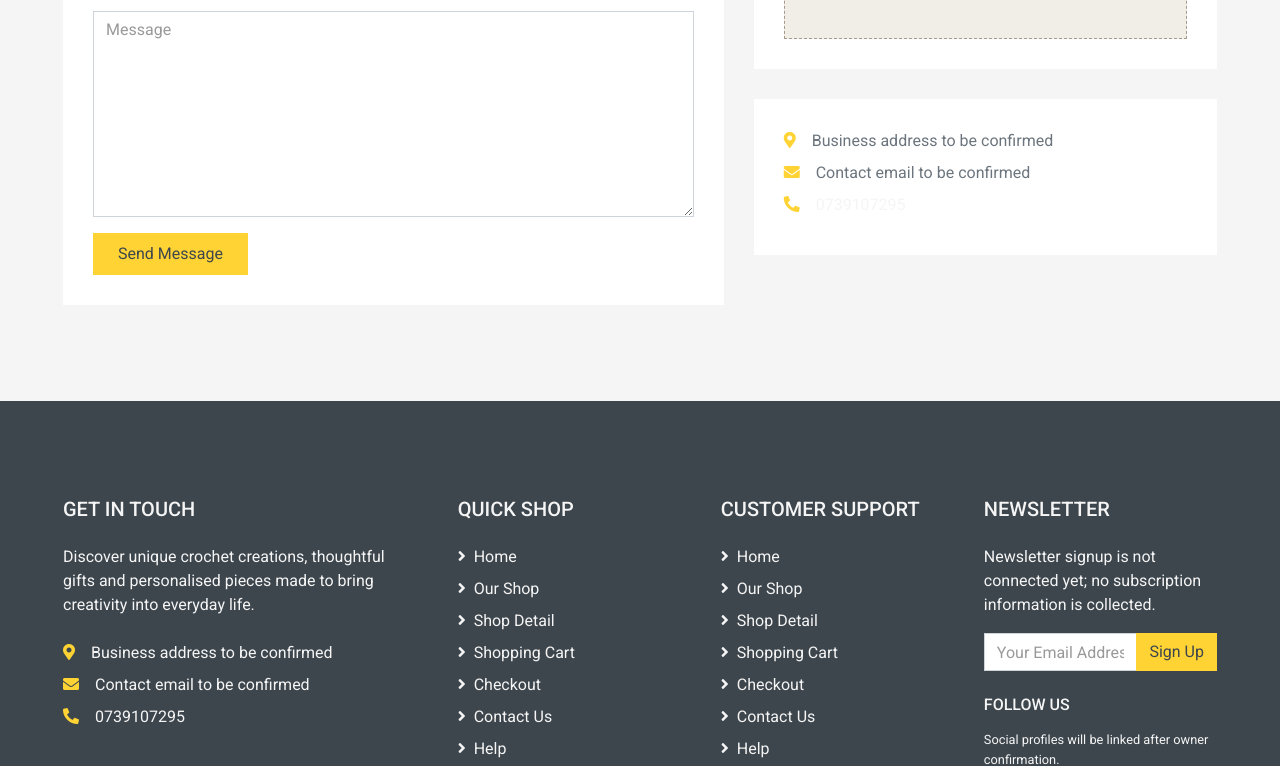
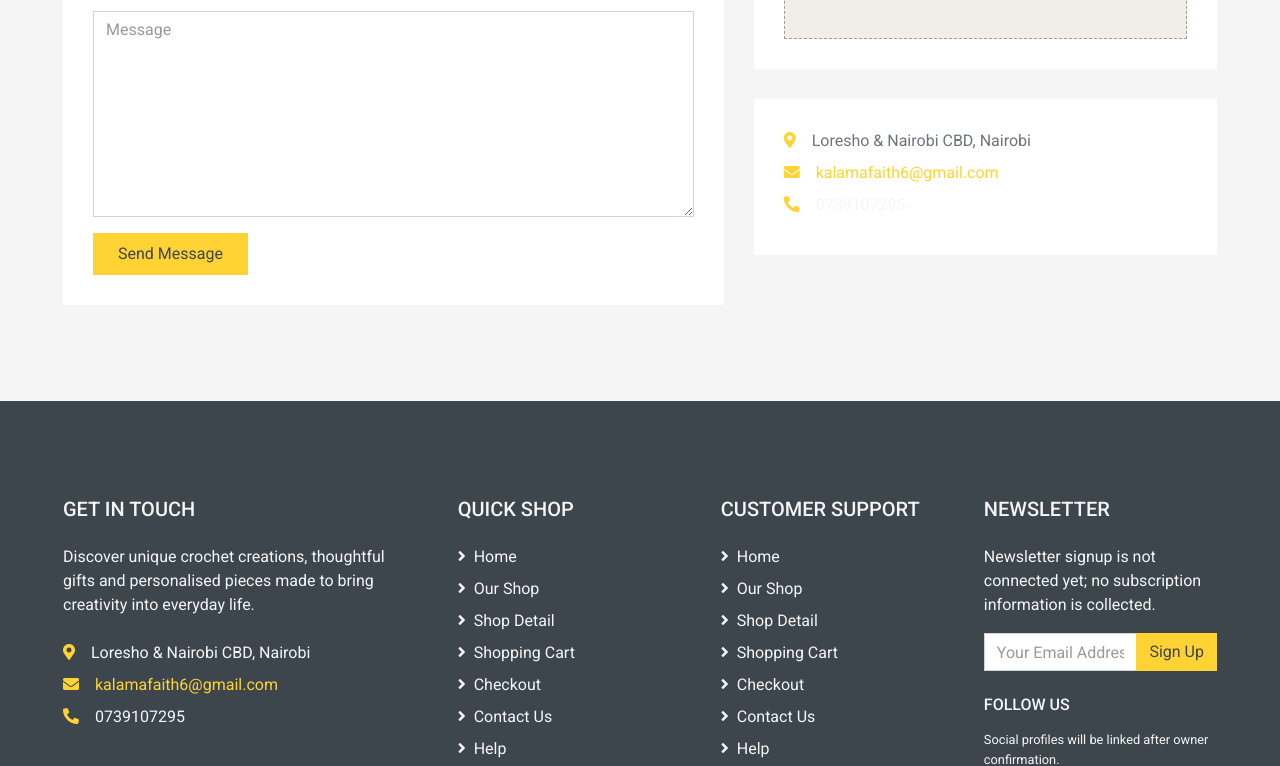
Before and after one commit to GafaNation09/FK-SHOP, a plain HTML site: page MultiShop/contact.html in a window 1280 px wide. Shown: the part 660-1426 px from the top of the page. Drawn offline with nearby package versions, Linux system fonts and the light colour scheme; no server answers.

Commit message:
added the official emails and official business location

```diff
--- a/MultiShop/contact.html
+++ b/MultiShop/contact.html
@@ -197,8 +197,8 @@
                     </div>
                 </div>
                 <div class="bg-light p-30 mb-3">
-                    <p class="mb-2"><i class="fa fa-map-marker-alt text-primary mr-3"></i><span data-business-field="physicalAddress" data-placeholder>Business address to be confirmed</span></p>
-                    <p class="mb-2"><i class="fa fa-envelope text-primary mr-3"></i><span data-business-field="email" data-placeholder>Contact email to be confirmed</span></p>
+                    <p class="mb-2"><i class="fa fa-map-marker-alt text-primary mr-3"></i><span data-business-field="physicalAddress">Loresho &amp; Nairobi CBD, Nairobi</span></p>
+                    <p class="mb-2"><i class="fa fa-envelope text-primary mr-3"></i><a href="mailto:kalamafaith6@gmail.com" data-business-field="email">kalamafaith6@gmail.com</a></p>
                     <p class="mb-2"><i class="fa fa-phone-alt text-primary mr-3"></i><a class="text-secondary kcbf-phone-link" href="tel:0739107295" data-business-phone-link><span data-business-field="telephone" data-placeholder>0739107295</span></a></p>
                 </div>
             </div>
@@ -213,8 +213,8 @@
             <div class="col-lg-4 col-md-12 mb-5 pr-3 pr-xl-5">
                 <h5 class="text-secondary text-uppercase mb-4">Get In Touch</h5>
                 <p class="mb-4" data-business-setting="brand.description">Discover unique crochet creations, thoughtful gifts and personalised pieces made to bring creativity into everyday life.</p>
-                <p class="mb-2"><i class="fa fa-map-marker-alt text-primary mr-3"></i><span data-business-field="physicalAddress" data-placeholder>Business address to be confirmed</span></p>
-                <p class="mb-2"><i class="fa fa-envelope text-primary mr-3"></i><span data-business-field="email" data-placeholder>Contact email to be confirmed</span></p>
+                <p class="mb-2"><i class="fa fa-map-marker-alt text-primary mr-3"></i><span data-business-field="physicalAddress">Loresho &amp; Nairobi CBD, Nairobi</span></p>
+                <p class="mb-2"><i class="fa fa-envelope text-primary mr-3"></i><a href="mailto:kalamafaith6@gmail.com" data-business-field="email">kalamafaith6@gmail.com</a></p>
                 <p class="mb-0"><i class="fa fa-phone-alt text-primary mr-3"></i><a class="text-secondary kcbf-phone-link" href="tel:0739107295" data-business-phone-link><span data-business-field="telephone" data-placeholder>0739107295</span></a></p>
             </div>
             <div class="col-lg-8 col-md-12">
```
Also changed, not shown: MultiShop/cart.html (+2 -2 lines), MultiShop/checkout.html (+2 -2 lines), MultiShop/detail.html (+2 -2 lines), MultiShop/faq.html (+2 -2 lines), MultiShop/help.html (+2 -2 lines), MultiShop/index.html (+2 -2 lines), MultiShop/shop.html (+2 -2 lines), MultiShop/wishlist.html (+2 -2 lines).
